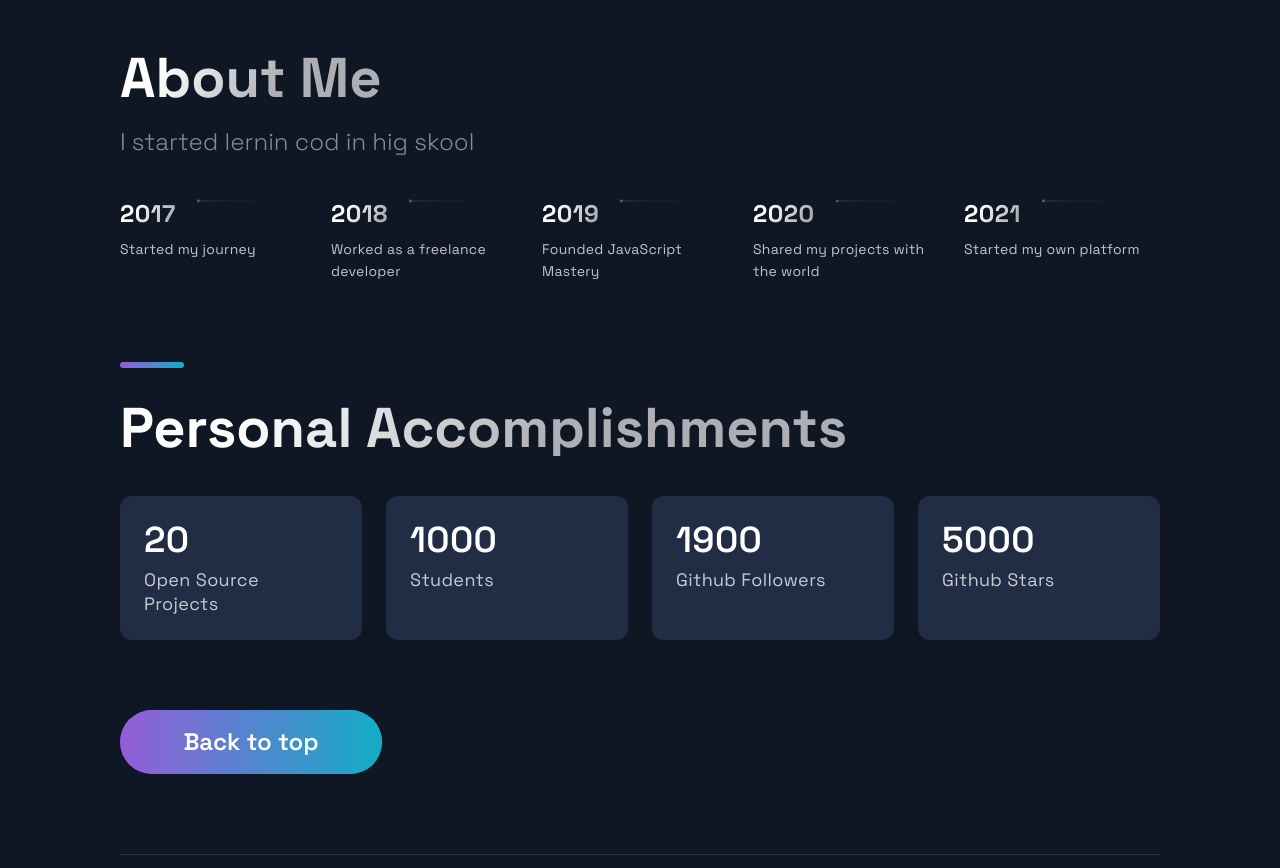
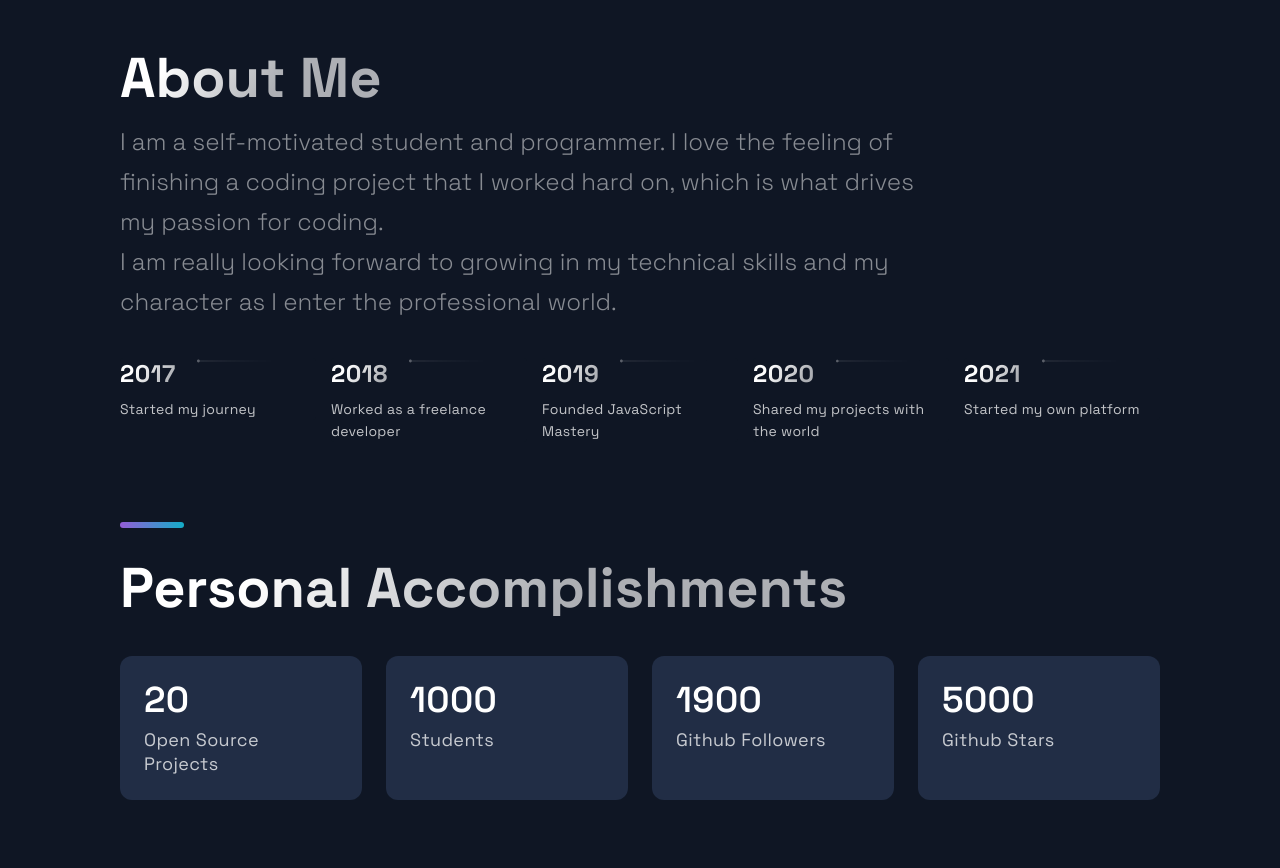
Before and after one commit to Robradz/PortfolioWebsite, a Next.js app: page / in a window 1280 px wide. Shown: the part 2600-3468 px from the top of the page. Built offline with nearby package versions, Linux system fonts and the light colour scheme.

Commit message:
Personalized Timeline

```diff
--- a/src/components/TimeLine/TimeLine.js
+++ b/src/components/TimeLine/TimeLine.js
@@ -46,7 +46,9 @@ const Timeline = () => {
     <Section id="about">
       <SectionTitle>About Me</SectionTitle>
       <SectionText>
-        I started lernin cod in hig skool
+        I am a self-motivated student and programmer. I love the feeling of finishing a coding project that I worked hard on,
+        which is what drives my passion for coding.
+        <br/>I am really looking forward to growing in my technical skills and my character as I enter the professional world.
       </SectionText>
       <CarouselContainer ref={carouselRef} onScroll={handleScroll}>
         <>
```
